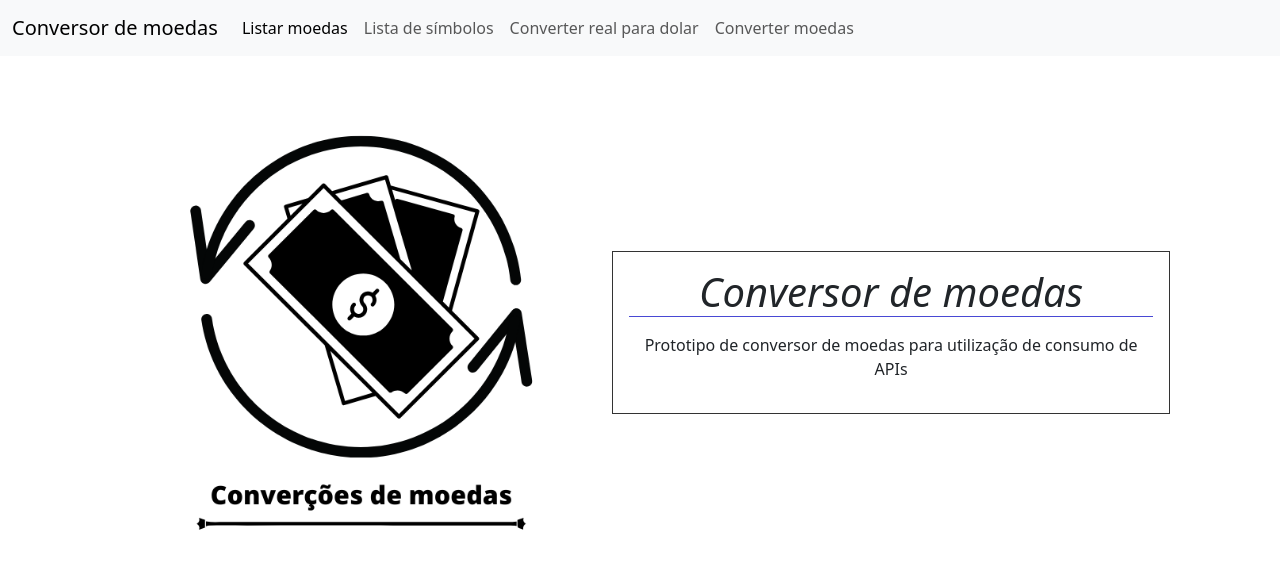
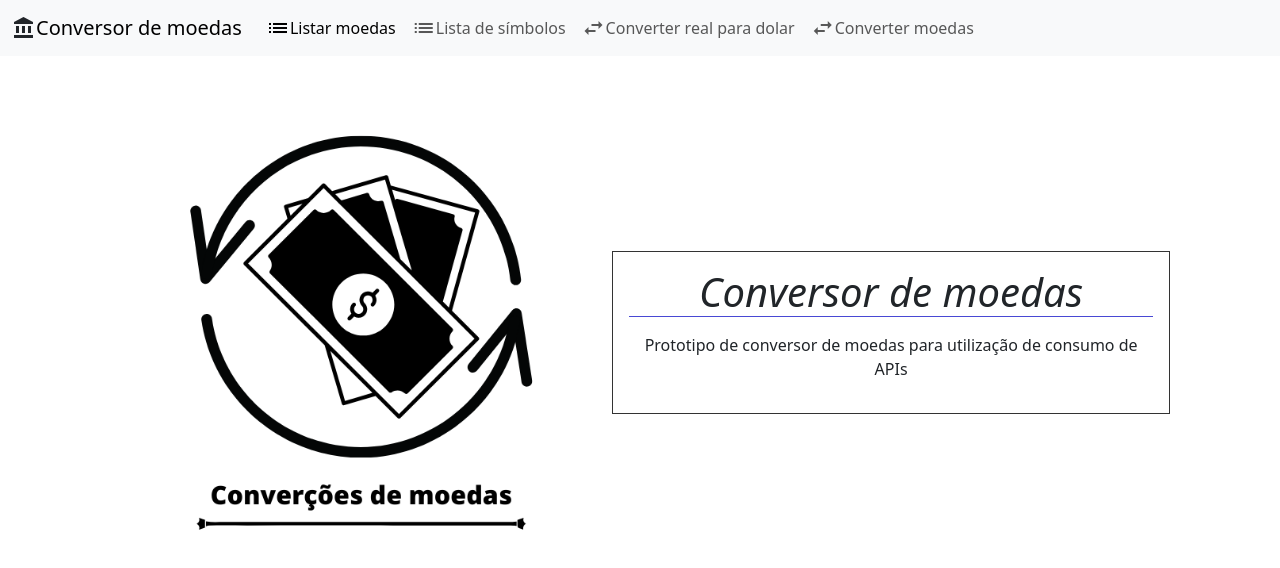
Before and after one commit to doomquest3/desafio---iuul---conversor-de-moedas, an Angular app: page / in a window 1280 px wide. Shown: the top 568 px of the page. Built offline with nearby package versions, Linux system fonts and the light colour scheme.

Commit message:
3º commit, ajustado menu e ícones da barra de navegação

```diff
--- a/src/app/components/nav-bar/nav-bar.component.css
+++ b/src/app/components/nav-bar/nav-bar.component.css
@@ -0,0 +1,9 @@
+
+/*============ NAV BAR ============*/
+
+/*nav-bar - alinhando texto e icone*/
+.nav-link{
+  display: flex;
+  justify-content: center;
+  align-items: center;
+}
--- a/src/app/components/nav-bar/nav-bar.component.html
+++ b/src/app/components/nav-bar/nav-bar.component.html
@@ -1,23 +1,39 @@
 <nav class="navbar navbar-expand-lg bg-body-tertiary">
   <div class="container-fluid">
-    <a class="navbar-brand" href="#">Conversor de moedas</a>
+    <mat-icon>account_balance</mat-icon>
+    <a class="navbar-brand" routerLink="">Conversor de moedas</a>
     <button class="navbar-toggler" type="button" data-bs-toggle="collapse" data-bs-target="#navbarSupportedContent" aria-controls="navbarSupportedContent" aria-expanded="false" aria-label="Toggle navigation">
       <span class="navbar-toggler-icon"></span>
     </button>
     <div class="collapse navbar-collapse" id="navbarSupportedContent">
       <ul class="navbar-nav me-auto mb-2 mb-lg-0">
         <li class="nav-item">
-          <a class="nav-link active" aria-current="page" routerLink="">Listar moedas</a>
+          <a class="nav-link active" aria-current="page" routerLink="">
+            <mat-icon>list</mat-icon>
+            Listar moedas
+          </a>
+        </li>
+
+        <li class="nav-item">
+          <a class="nav-link" routerLink="">
+            <mat-icon>list</mat-icon>
+            Lista de símbolos
+          </a>
+        </li>
+
+        <li class="nav-item">
+          <a class="nav-link" routerLink="">
+            <mat-icon>swap_horiz</mat-icon>
+            Converter real para dolar
+          </a>
         </li>
         <li class="nav-item">
-          <a class="nav-link" routerLink="">Lista de símbolos</a>
+          <a class="nav-link" routerLink="">
+            <mat-icon>swap_horiz</mat-icon>
+            Converter moedas
+          </a>
         </li>
-        <li class="nav-item">
-          <a class="nav-link" routerLink="">Converter real para dolar</a>
-        </li>
-        <li class="nav-item">
-          <a class="nav-link" routerLink="">Converter moedas</a>
-        </li>
+
       </ul>
     </div>
   </div>
--- a/src/app/components/nav-bar/nav-bar.component.ts
+++ b/src/app/components/nav-bar/nav-bar.component.ts
@@ -1,4 +1,5 @@
 import { Component } from '@angular/core';
+import {MatIconModule} from '@angular/material/icon';
 
 @Component({
   selector: 'app-nav-bar',
```
Also changed, not shown: src/app/app.module.ts (+6 -2 lines).
